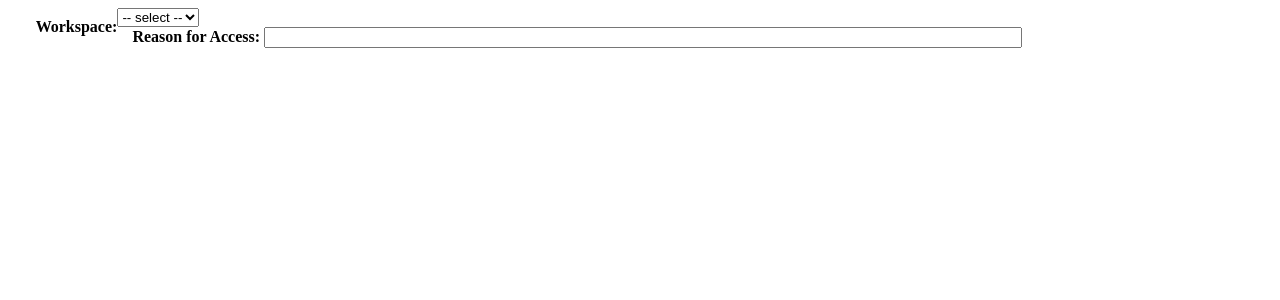
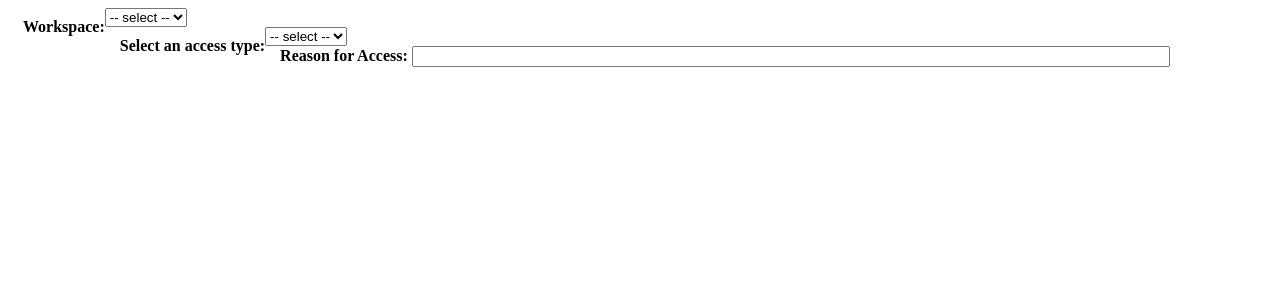
Before and after one commit to browserstack/enigma-access-modules, a Python web app: template confluence/templates/confluence/access_request_form.html in a window 1280 px wide. Shown: the top 300 px of the page. Run offline with Jinja, Linux system fonts and the light colour scheme; the template is opened without the code that fills it, so the values that code supplies are empty.

Commit message:
refactor: updated validate request method in confluence

```diff
--- /dev/null
+++ b/confluence/constants.py
@@ -0,0 +1,4 @@
+ERROR_MESSAGES = {
+    "missing_argument": "Missing argument in the access label, please resubmit the request.",
+    "valid_access_type": "Valid access type is required to raise the request."
+}
--- a/confluence/templates/confluence/access_request_form.html
+++ b/confluence/templates/confluence/access_request_form.html
@@ -5,33 +5,30 @@
 </div>
 
 <script type="text/javascript">
-  function workspaceChange(elem) {
-    labelComponents = JSON.parse($('#confluenceAccessLabel').val());
+  jQuery(document).ready(function ($) {
+    function updateAccessLabel() {
+      console.log("Here")
+      labelComponents = JSON.parse($("#confluenceAccessLabel").val());
       if(!labelComponents.length) {
         labelComponents = [{}];
       }
-    labelComponents[0]["accessWorkspace"] = elem.value;
+      labelComponents[0]["accessWorkspace"] = $("#confluence_workspace").val()
+      console.log($("#confluence_access_type").val())
+      labelComponents[0]["confluenceAccessType"] = $("#confluence_access_type").val()
       $('#confluenceAccessLabel').val(JSON.stringify(labelComponents));
     }
 
-  function accessTypeChange(elem) {
-    labelComponents = JSON.parse($('#confluenceAccessLabel').val());
-    if(!labelComponents.length) {
-      labelComponents = [{}];
-    }
-    labelComponents[0]["confluenceAccessType"] = elem.value;
-    $('#confluenceAccessLabel').val(JSON.stringify(labelComponents));
-  }
-  jQuery(document).ready(function ($) {
-    $('#workspace').dropdown();
+    $('#confluence_workspace').dropdown();
     $('#confluence_access_type').dropdown();
+    $("#confluence_workspace").on("change", updateAccessLabel)
+    $("#confluence_access_type").on("change", updateAccessLabel)
   });
 </script>
 
-<div class="form-group" style="padding-left:1%;">
+
 <div class="form-group">
-    <label class="col-sm-3" for="workspace" style="padding-left:15px; font-weight: bolder; min-height:0px; margin-top:10px; font-size:medium; float: left">Workspace:</label>
-    <select class="form-control col-sm-3" id="workspace" name="accessWorkspace" onchange="workspaceChange(this)">
+  <label class="col-sm-3" for="confluence_workspace" style="padding-left:15px; font-weight: bolder; min-height:0px; margin-top:10px; font-size:medium; float: left">Workspace:</label>
+  <select class="form-control col-sm-3" id="confluence_workspace" name="accessWorkspace">
     <option hidden disabled selected value> -- select -- </option>
     {% for each_space in each_access.accessRequestData.spaces %}
     <option value="{{ each_space.key }}">{{ each_space.name }}</option>
@@ -39,22 +36,15 @@
   </select>
 </div>
 
-  </div>
-
 <div class="form-group">
-    {% if each_access.accessTypes|length > 1 %}
-    <label class="col-sm-3" for="commonAccessLabel" style="padding-left: 15px; font-weight: bolder; min-height: 0px; margin-top: 10px; font-size: medium; float: left">Select an access type:</label>
-    <select class="form-control col-sm-3" id="confluence_access_type" name="confluenceAccessType" onchange="accessTypeChange(this)" required>
+  <label class="col-sm-3" for="confluence_access_type" style="padding-left: 15px; font-weight: bolder; min-height: 0px; margin-top: 10px; font-size: medium; float: left">Select an access type:</label>
+  <select class="form-control col-sm-3" id="confluence_access_type" name="confluenceAccessType" required>
     <option hidden disabled selected value> -- select -- </option>
     {% for each_access_type in each_access.accessTypes %}
     <!-- adding &quot; so json.loads can work in backend -->
-      <option value="[&quot;{{ each_access_type.type }}&quot;]">{{ each_access_type.desc }}</option>
+    <option value="{{ each_access_type.type }}">{{ each_access_type.desc }}</option>
     {% endfor %}
   </select>
-    {% else %}
-    <!-- adding &quot; so json.loads can work in backend -->
-    <input type="hidden" name="commonAccessLabel" value="[&quot;{{ each_access.accessTypes.0.type }}&quot;]">
-    {% endif %}
 </div>
 
 <div>
@@ -62,4 +52,3 @@
   <input type="text" class="form-text1" id="reason" name="accessReason" style="width:60%;" maxlength="2024" required>
 </div>
 <input type="hidden" id="confluenceAccessLabel" value="[]" name="accessLabel">
-</div>
```
Also changed, not shown: confluence/access.py (+13 -5 lines). Lines whose indentation alone changed are shown as unchanged.
